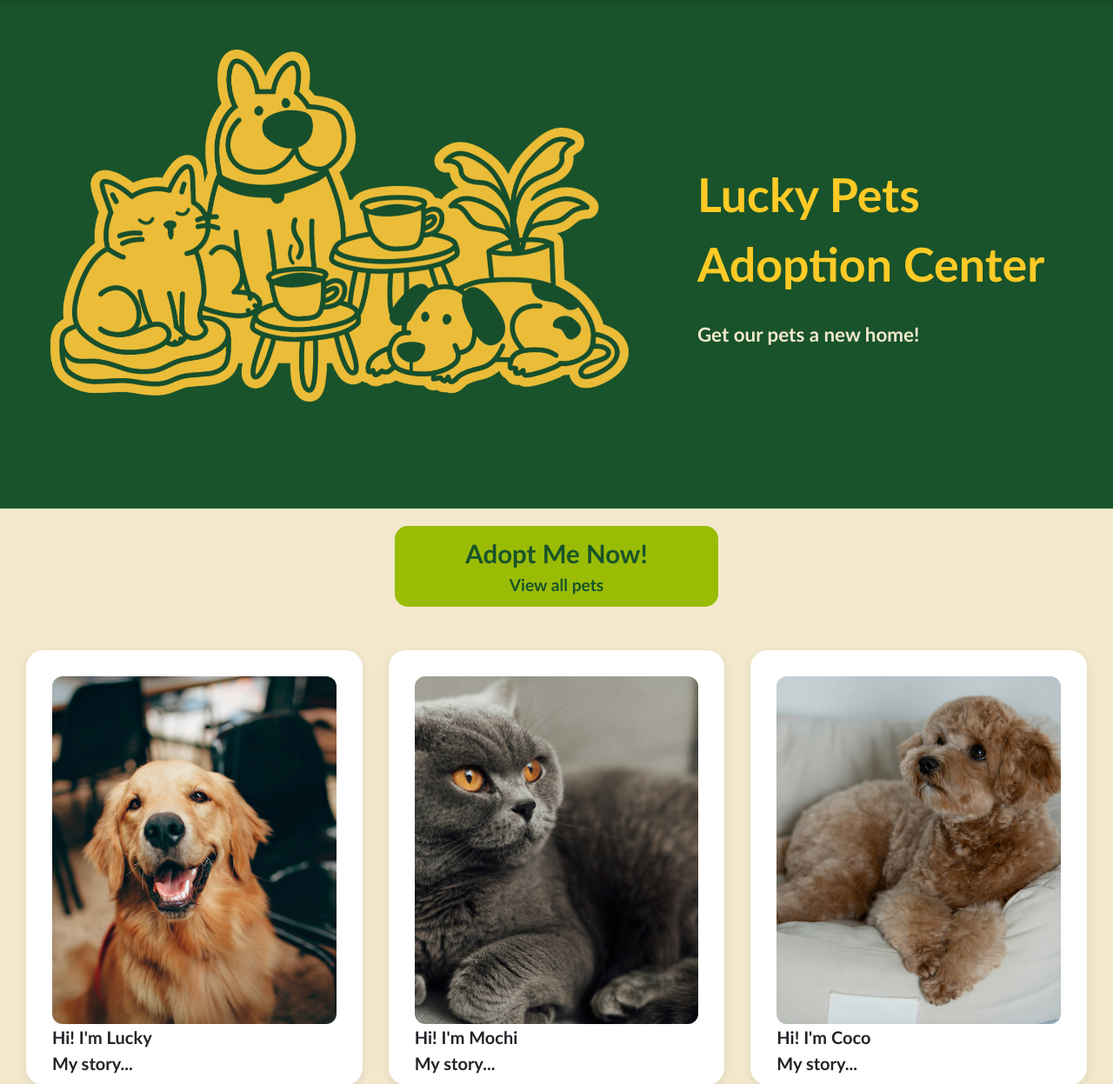
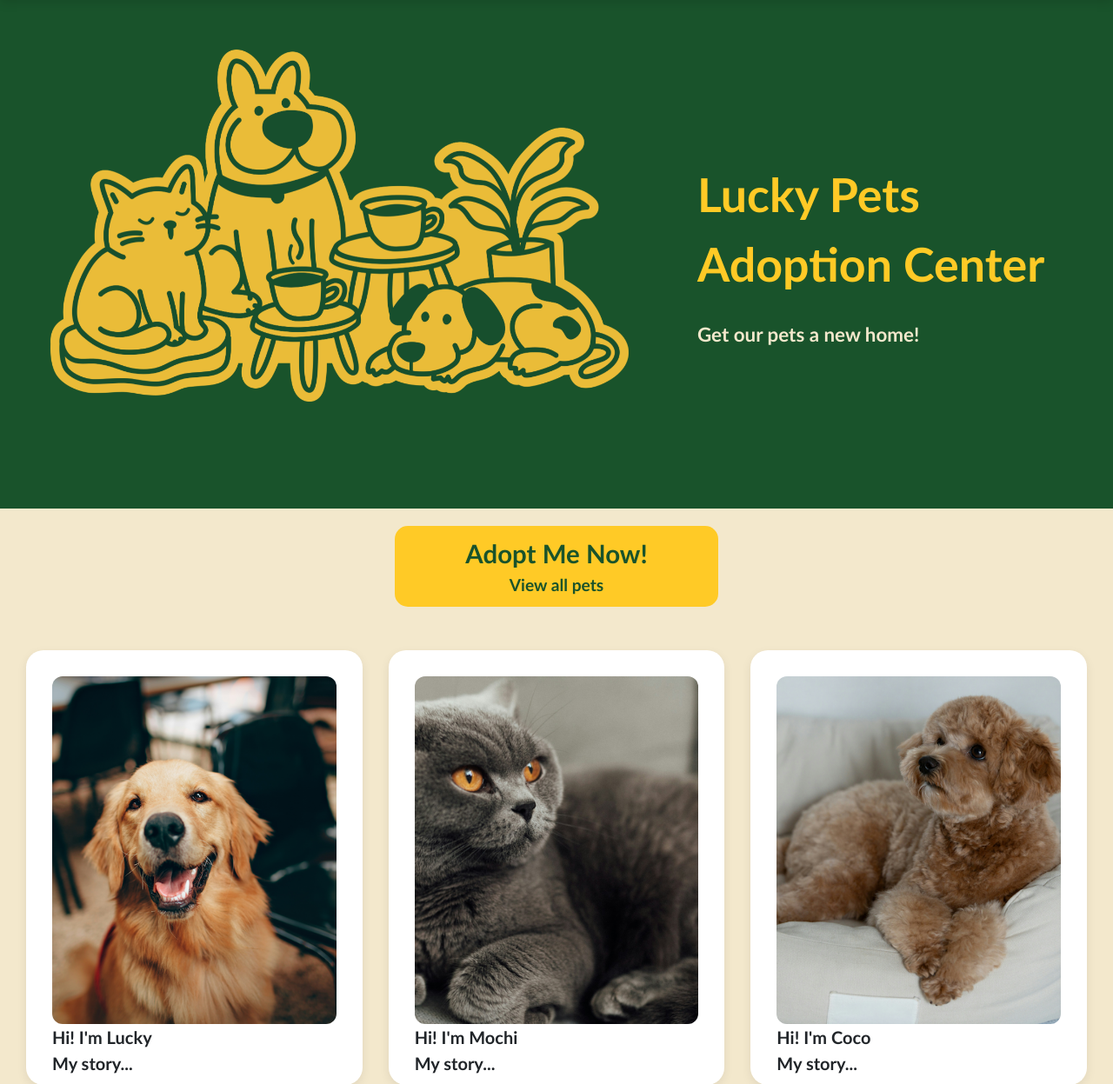
Before and after one commit to aoaoyi/PetAdoptionWeb, a Java web app: page / in a window 1280 px wide, with the pointer over the restyled element. Shown: the part 120-1367 px from the top of the page at 87% size. Run offline with Tomcat 11, a stand-in JSP engine, Linux system fonts and the light colour scheme.

Commit message:
改了样式

```diff
--- a/src/main/webapp/index.css
+++ b/src/main/webapp/index.css
@@ -95,7 +95,7 @@ body {
 }
 
 .viewListButton button:hover {
-    background-color: #9ABC04;
+    background-color: #FFCA26;
     color: #19532B;
 }
 
```
